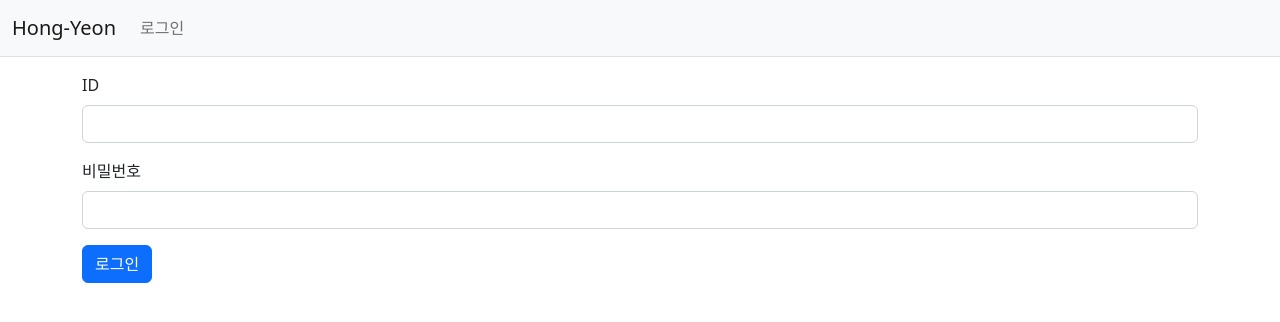
After one commit to Hong-yeonPJ/hong-yeon, a Spring Boot app: page /member/signin in a window 1280 px wide. The commit adds this page. Shown: the top 322 px of the page. Run offline with Spring Boot 4, Linux system fonts and the light colour scheme; some of the project's set-up classes (security, data sources, template engines, error pages and the like) are left out, and stand-ins take their place; some libraries are stand-ins or nearby versions.

Commit message:
feat: signin

```diff
--- a/src/main/java/com/hy/hongyeon/member/controller/MemberController.java
+++ b/src/main/java/com/hy/hongyeon/member/controller/MemberController.java
@@ -38,4 +38,9 @@ public class MemberController {
 
         return "redirect:/";
     }
+
+    @GetMapping("/signin")
+    public String signin(){
+        return "member/signin";
+    }
 }
--- a/src/main/java/com/hy/hongyeon/member/dto/MemberDto.java
+++ b/src/main/java/com/hy/hongyeon/member/dto/MemberDto.java
@@ -14,7 +14,7 @@ import java.time.LocalDate;
 @Setter
 public class MemberDto {
     @Size(min = 5, max = 25)
-    @NotEmpty(message = "사용자ID는 필수항목입니다.")
+    @NotEmpty(message = "ID는 필수항목입니다.")
     private String username;
 
     @NotEmpty(message = "이메일은 필수항목입니다.")
--- a/src/main/java/com/hy/hongyeon/member/repository/MemberRepository.java
+++ b/src/main/java/com/hy/hongyeon/member/repository/MemberRepository.java
@@ -3,6 +3,8 @@ package com.hy.hongyeon.member.repository;
 import com.hy.hongyeon.member.entity.Member;
 import org.springframework.data.jpa.repository.JpaRepository;
 
+import java.util.Optional;
+
 public interface MemberRepository extends JpaRepository<Member, Long> {
-
+    Optional<Member> findByUsername(String username);
 }
--- a/src/main/resources/templates/global/layout.html
+++ b/src/main/resources/templates/global/layout.html
@@ -8,12 +8,12 @@
     <link rel="stylesheet" type="text/css" th:href="@{/bootstrap.min.css}">
     <!-- sbb CSS -->
     <link rel="stylesheet" type="text/css" th:href="@{/style.css}">
-    <title>Hello, sbb!</title>
+    <title></title>
 </head>
 <body>
 <nav class="navbar navbar-expand-lg navbar-light bg-light border-bottom">
     <div class="container-fluid">
-        <a class="navbar-brand" href="/">SBB</a>
+        <a class="navbar-brand" href="/">Hong-Yeon</a>
         <button class="navbar-toggler" type="button" data-bs-toggle="collapse" data-bs-target="#navbarSupportedContent"
                 aria-controls="navbarSupportedContent" aria-expanded="false" aria-label="Toggle navigation">
             <span class="navbar-toggler-icon"></span>
@@ -21,7 +21,7 @@
         <div class="collapse navbar-collapse" id="navbarSupportedContent">
             <ul class="navbar-nav me-auto mb-2 mb-lg-0">
                 <li class="nav-item">
-                    <a class="nav-link" href="#">로그인</a>
+                    <a class="nav-link" th:href="@{/member/signin}">로그인</a>
                 </li>
             </ul>
         </div>
@@ -30,5 +30,7 @@
 <!-- 기본 템플릿 안에 삽입될 내용 Start -->
 <th:block layout:fragment="content"></th:block>
 <!-- 기본 템플릿 안에 삽입될 내용 End -->
+<!-- Bootstrap JS -->
+<script th:src="@{/bootstrap.min.js}"></script>
 </body>
 </html>
--- /dev/null
+++ b/src/main/resources/templates/member/signin.html
@@ -0,0 +1,20 @@
+<html layout:decorate="~{global/layout}">
+<div layout:fragment="content" class="container my-3">
+    <form th:action="@{/member/signin}" method="post">
+        <div th:if="${param.error}">
+            <div class="alert alert-danger">
+                ID 또는 비밀번호를 확인해 주세요.
+            </div>
+        </div>
+        <div class="mb-3">
+            <label for="username" class="form-label">ID</label>
+            <input type="text" name="username" id="username" class="form-control">
+        </div>
+        <div class="mb-3">
+            <label for="password" class="form-label">비밀번호</label>
+            <input type="password" name="password" id="password" class="form-control">
+        </div>
+        <button type="submit" class="btn btn-primary">로그인</button>
+    </form>
+</div>
+</html>
```
Also changed, not shown: src/main/java/com/hy/hongyeon/global/Config/SecurityConfig.java (+10 -0 lines), src/main/java/com/hy/hongyeon/global/Security/MemberSecurityService.java (added, +43 -0 lines).
